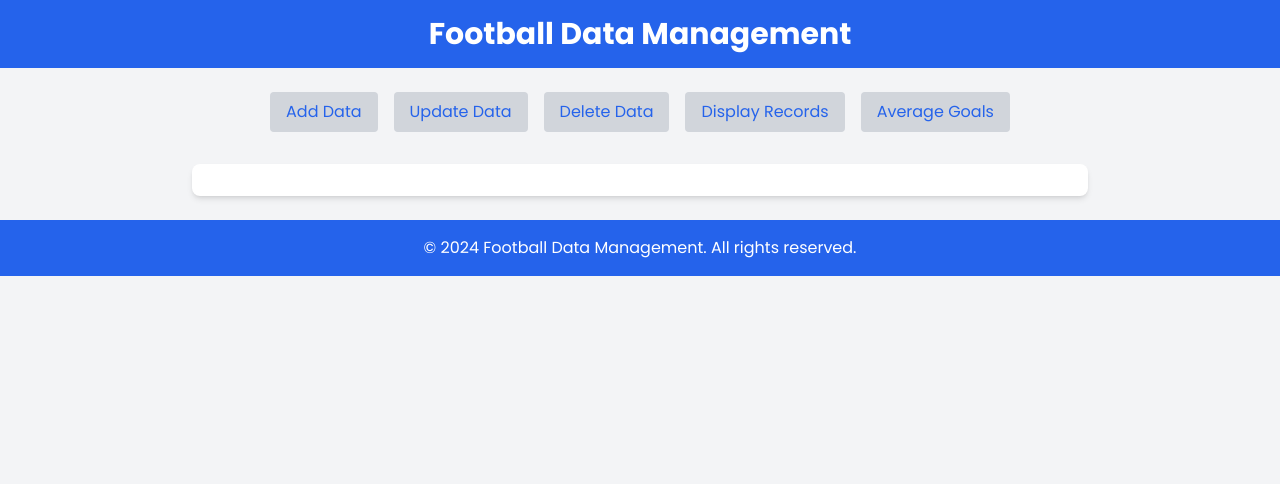
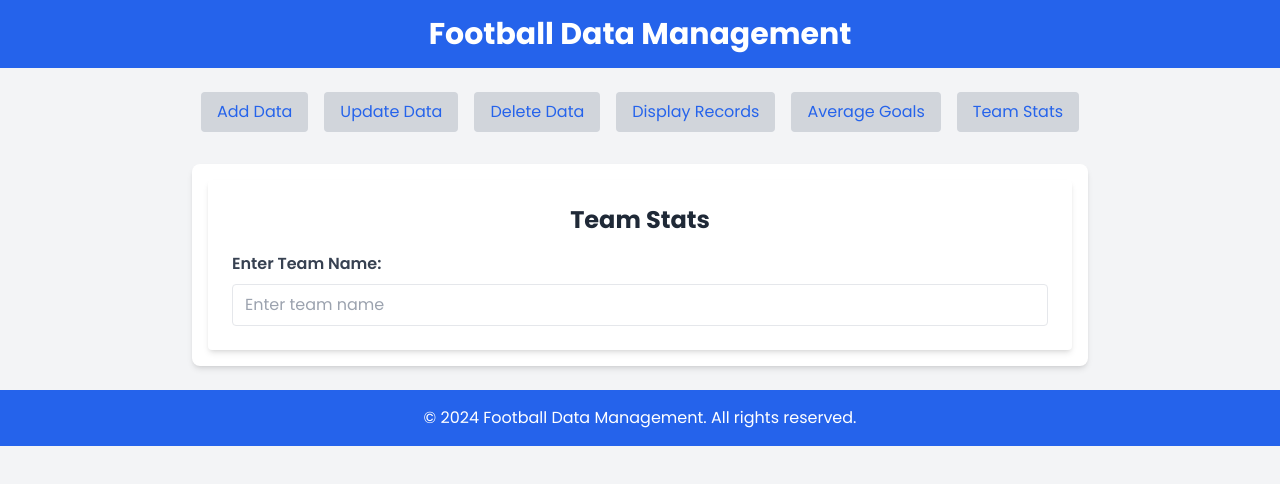
Before and after one commit to CollinsDv/nodejs_project, a React (Vite) app in the folder frontend/football-app/: page /team-stats in a window 1280 px wide. Shown: the top 484 px of the page. Built offline with nearby package versions, Linux system fonts and the light colour scheme.

Commit message:
Add TeamStats component and API endpoint for team statistics

```diff
--- a/frontend/football-app/src/App.tsx
+++ b/frontend/football-app/src/App.tsx
@@ -4,6 +4,7 @@ import UpdateDataForm from './components/UpdateDataForm';
 import DeleteDataForm from './components/DeleteDataForm';
 import DisplayRecords from './components/DisplayRecords';
 import AverageGoals from './components/AverageGoals';
+import TeamStats from './components/TeamStats';  // Import the new TeamStats component
 
 function App() {
     return (
@@ -19,6 +20,7 @@ function App() {
                     <Link to="/delete" className="px-4 py-2 rounded bg-gray-300 hover:bg-blue-400">Delete Data</Link>
                     <Link to="/display" className="px-4 py-2 rounded bg-gray-300 hover:bg-blue-400">Display Records</Link>
                     <Link to="/average" className="px-4 py-2 rounded bg-gray-300 hover:bg-blue-400">Average Goals</Link>
+                    <Link to="/team-stats" className="px-4 py-2 rounded bg-gray-300 hover:bg-blue-400">Team Stats</Link> {/* New Link */}
                 </nav>
 
                 <main className="mt-8 px-4 py-4 bg-white shadow-md rounded-lg max-w-4xl mx-auto">
@@ -28,6 +30,7 @@ function App() {
                         <Route path="/delete" element={<DeleteDataForm />} />
                         <Route path="/display" element={<DisplayRecords />} />
                         <Route path="/average" element={<AverageGoals />} />
+                        <Route path="/team-stats" element={<TeamStats />} /> {/* New Route */}
                     </Routes>
                 </main>
 
--- /dev/null
+++ b/frontend/football-app/src/components/TeamStats.tsx
@@ -0,0 +1,87 @@
+import { useState, useEffect, ChangeEvent } from 'react';
+import axios from 'axios';
+
+// Define the shape of the team stats data
+interface TeamStatsData {
+  _id: string; // Team name
+  total_games_played: number;
+  total_draws: number;
+  total_wins: number;
+}
+
+const TeamStats = () => {
+  const [team, setTeam] = useState<string>(''); // Team name input
+  const [teamStats, setTeamStats] = useState<TeamStatsData | null>(null); // Team stats data
+  const [isLoading, setIsLoading] = useState<boolean>(false); // Loading state
+  const [error, setError] = useState<string | null>(null); // Error message
+
+  // Fetch team stats when team name changes
+  const fetchTeamStats = async () => {
+    if (!team) {
+      return; // Don't fetch if team name is empty
+    }
+
+    setIsLoading(true);
+    setError(null);
+
+    try {
+      const response = await axios.get<TeamStatsData>(`http://localhost:3000/api/team/stats/${team}`);
+      setTeamStats(response.data);
+    } catch (err) {
+      setError('Failed to fetch team stats. Please try again.');
+      setTeamStats(null);
+    } finally {
+      setIsLoading(false);
+    }
+  };
+
+  // Trigger fetch when the team name changes
+  useEffect(() => {
+    fetchTeamStats();
+  }, [team]);
+
+  // Handle input change for team name
+  const handleTeamChange = (e: ChangeEvent<HTMLInputElement>) => {
+    setTeam(e.target.value);
+  };
+
+  return (
+    <div className="max-w-4xl mx-auto bg-white p-6 rounded shadow-md">
+      <h2 className="text-2xl font-bold text-center">Team Stats</h2>
+
+      {/* Input for Team Name */}
+      <label className="block mt-4">
+        <span className="text-gray-700 font-semibold">Enter Team Name:</span>
+        <input
+          type="text"
+          value={team}
+          onChange={handleTeamChange}
+          className="mt-2 w-full px-3 py-2 border rounded focus:ring focus:ring-blue-500"
+          placeholder="Enter team name"
+        />
+      </label>
+
+      {/* Loading Spinner */}
+      {isLoading && (
+        <p className="text-center text-blue-500 mt-4">Loading team stats...</p>
+      )}
+
+      {/* Error Message */}
+      {error && (
+        <p className="text-center text-red-500 mt-4">{error}</p>
+      )}
+
+      {/* Display Team Stats */}
+      {teamStats && !isLoading && (
+        <div className="mt-6 bg-gray-100 p-4 rounded-lg">
+          <h3 className="text-xl font-semibold text-center">{teamStats._id} Stats</h3>
+          <p><strong>Total Games Played:</strong> {teamStats.total_games_played}</p>
+          <p><strong>Total Wins:</strong> {teamStats.total_wins}</p>
+          <p><strong>Total Draws:</strong> {teamStats.total_draws}</p>
+        </div>
+      )}
+    </div>
+  );
+};
+
+export default TeamStats;
```
Also changed, not shown: 1 other file (tests, documents, lock files or other folders).
